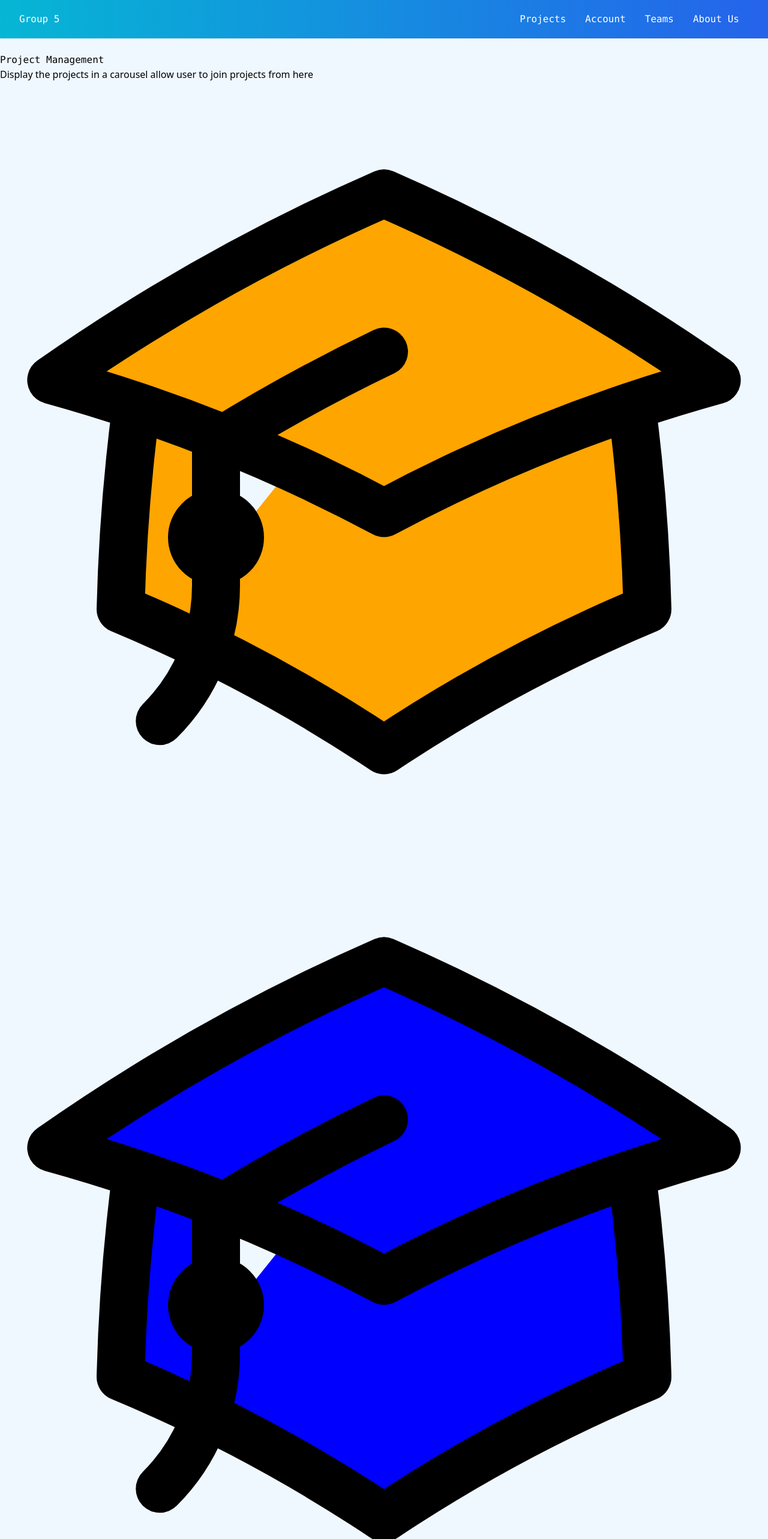
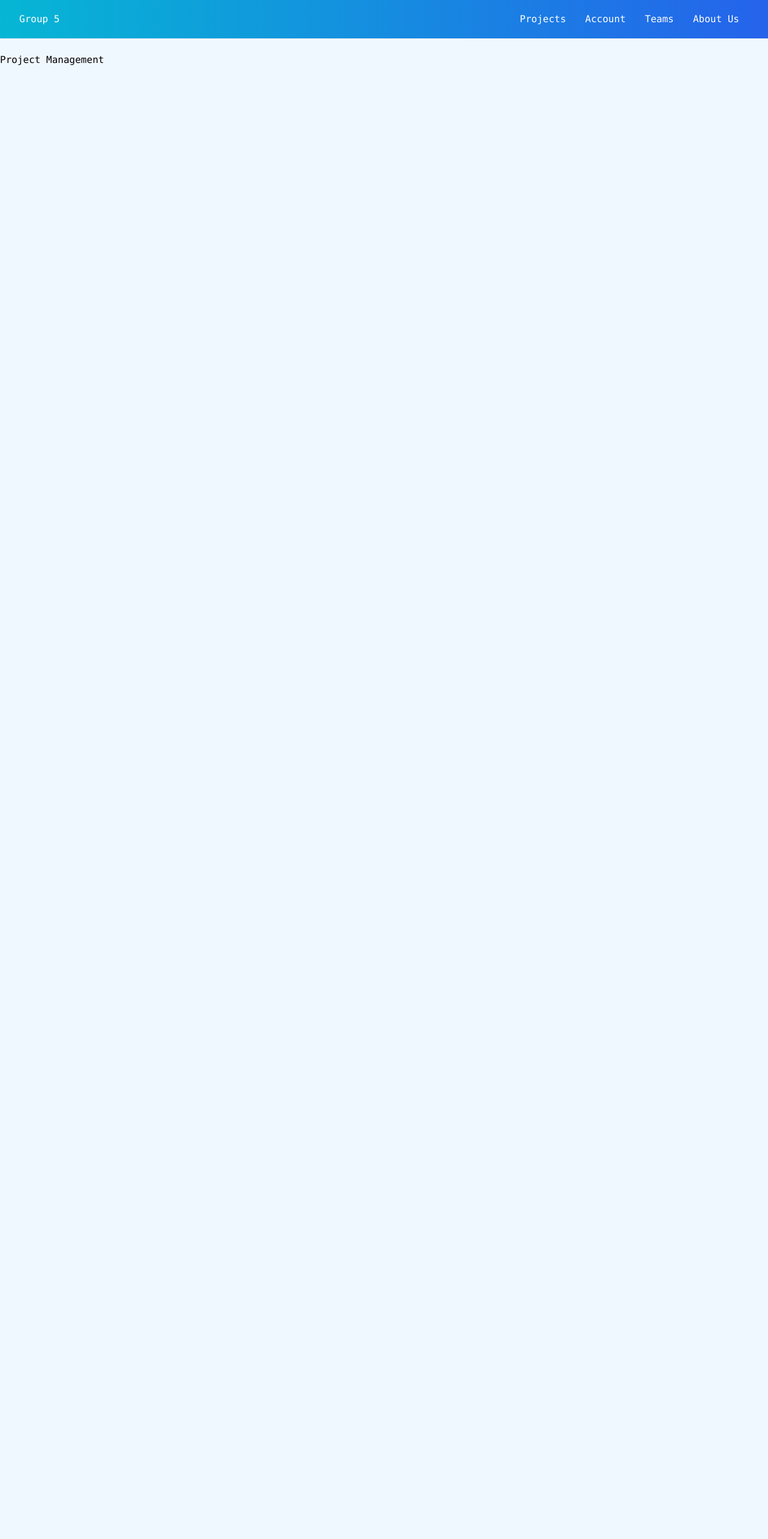
Before and after one commit to JJGuajardo10/ECE461L-Hardware, a React (Create React App) app in the folder ece461l-hardware/: page /ProjectManagement in a window 1280 px wide. Shown: the top 2566 px of the page at 60% size. After the commit the page ends 800 px from the top, so only its background shows below. Built offline with nearby package versions, Linux system fonts and the light colour scheme.

Commit message:
carousel

```diff
--- a/ece461l-hardware/package.json
+++ b/ece461l-hardware/package.json
@@ -11,6 +11,8 @@
     "next-link": "^2.0.0",
     "react": "^18.2.0",
     "react-dom": "^18.2.0",
+    "react-easy-swipe": "^0.0.23",
+    "react-icons": "^4.8.0",
     "react-router-dom": "^6.9.0",
     "react-scripts": "^5.0.1",
     "web-vitals": "^2.1.4"
--- a/ece461l-hardware/src/components/ProjectDisplay.js
+++ b/ece461l-hardware/src/components/ProjectDisplay.js
@@ -2,22 +2,6 @@ import React from 'react'
 
 export default function ProjectDisplay() {
   return (
-    <div className='carousel carousel-vertical'>
-        Display the projects in a carousel
-        allow user to join projects from here
-        <div className='carousel-item h-ful'>
-        <svg xmlns="http://www.w3.org/2000/svg" fill="orange" viewBox="0 0 24 24" stroke-width="1.5" stroke="currentColor" class="w-full h-full">
-  <path stroke-linecap="round" stroke-linejoin="round" d="M4.26 10.147a60.436 60.436 0 00-.491 6.347A48.627 48.627 0 0112 20.904a48.627 48.627 0 018.232-4.41 60.46 60.46 0 00-.491-6.347m-15.482 0a50.57 50.57 0 00-2.658-.813A59.905 59.905 0 0112 3.493a59.902 59.902 0 0110.399 5.84c-.896.248-1.783.52-2.658.814m-15.482 0A50.697 50.697 0 0112 13.489a50.702 50.702 0 017.74-3.342M6.75 15a.75.75 0 100-1.5.75.75 0 000 1.5zm0 0v-3.675A55.378 55.378 0 0112 8.443m-7.007 11.55A5.981 5.981 0 006.75 15.75v-1.5" />
-</svg>
-
-        </div>
-        <div className='carousel-item h-full'>
-        <svg xmlns="http://www.w3.org/2000/svg" fill="blue" viewBox="0 0 24 24" stroke-width="1.5" stroke="currentColor" class="w-full h-full">
-  <path stroke-linecap="round" stroke-linejoin="round" d="M4.26 10.147a60.436 60.436 0 00-.491 6.347A48.627 48.627 0 0112 20.904a48.627 48.627 0 018.232-4.41 60.46 60.46 0 00-.491-6.347m-15.482 0a50.57 50.57 0 00-2.658-.813A59.905 59.905 0 0112 3.493a59.902 59.902 0 0110.399 5.84c-.896.248-1.783.52-2.658.814m-15.482 0A50.697 50.697 0 0112 13.489a50.702 50.702 0 017.74-3.342M6.75 15a.75.75 0 100-1.5.75.75 0 000 1.5zm0 0v-3.675A55.378 55.378 0 0112 8.443m-7.007 11.55A5.981 5.981 0 006.75 15.75v-1.5" />
-</svg>
-
-        </div>
-
-    </div>
+     <div className="flex justify-center"></div>
   )
 }
```
Also changed, not shown: 1 other file (tests, documents, lock files or other folders).
